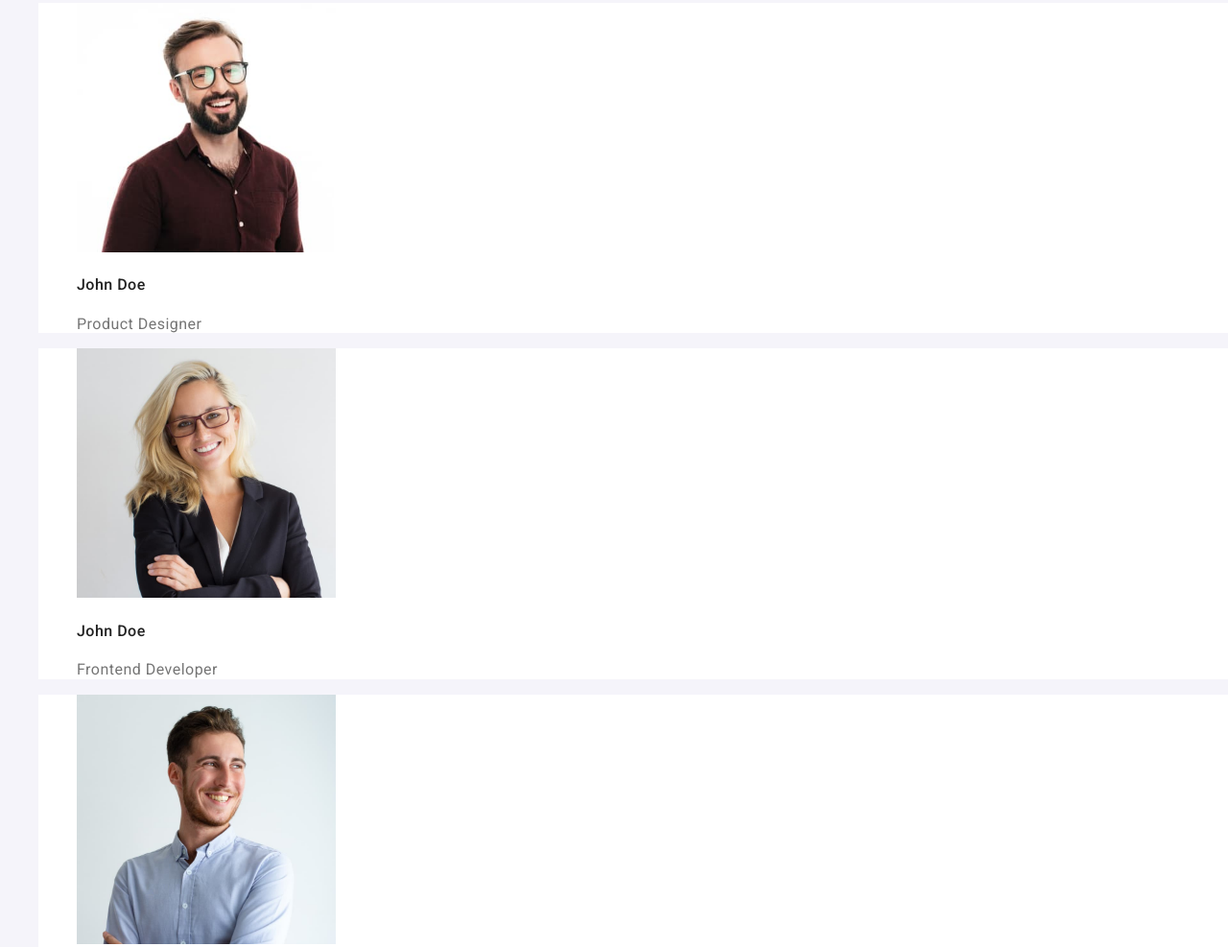
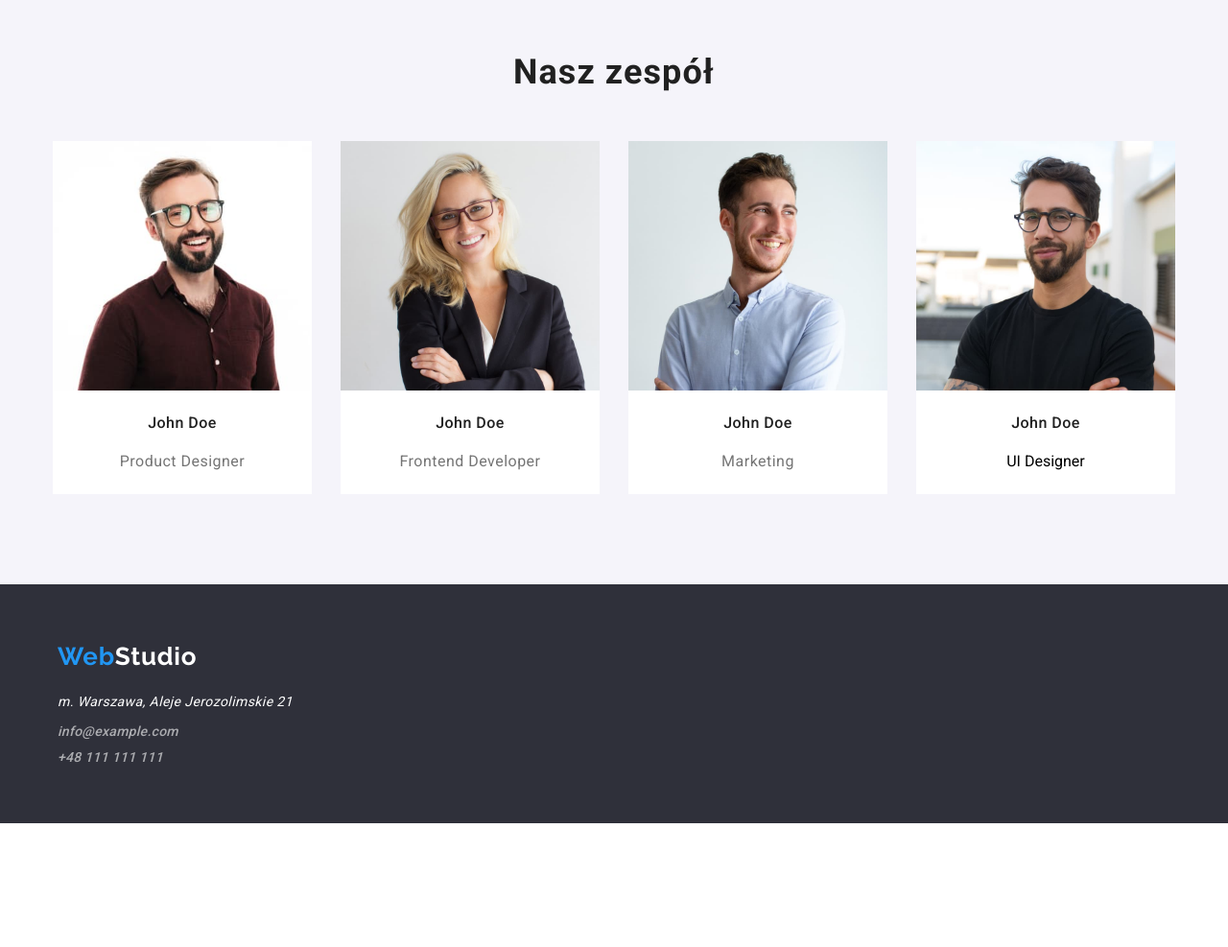
Before and after one commit to HubHubert/goit-markup-hw-03, a plain HTML site: page index.html in a window 1280 px wide. Shown: the part 1489-2476 px from the top of the page at 96% size. After the commit the page ends 2347 px from the top, so only its background shows below. Drawn offline with nearby package versions, Linux system fonts and the light colour scheme.

Commit message:
hw3 index done

```diff
--- a/css/styles.css
+++ b/css/styles.css
@@ -14,11 +14,10 @@ body {
   background: var(--acent-color-for-containers);
 }
 .container {
-  width: 1200px;
-  flex-flow: row wrap;
-  display: flex;
-  justify-content: center;
+  max-width: 1200px;
   text-align: center;
+  margin: 0px;
+  margin: auto;
 }
 .top-page {
   background: var(--acent-color-for-containers);
@@ -26,6 +25,13 @@ body {
   margin: auto;
   margin-top: 0px;
   margin-left: 0px;
+  padding-top: 24px;
+  padding-bottom: 25px;
+  display: flex;
+  justify-content: center;
+  align-items: center;
+}
+.top-section {
   display: flex;
   justify-content: center;
   align-items: center;
@@ -41,8 +47,18 @@ body {
   font-size: 26px;
   line-height: 1.19;
   letter-spacing: 0.03em;
-  margin-top: 24px;
-  margin-bottom: 25px;
+  margin-right: 93px;
+}
+.bottom-logotype {
+  width: 145px;
+  height: 31px;
+  color: #000000;
+  font-family: "Raleway";
+  text-decoration: none;
+  font-weight: 700;
+  font-size: 26px;
+  line-height: 1.19;
+  letter-spacing: 0.03em;
 }
 
 .piece-of-logotype {
@@ -83,14 +99,7 @@ body {
   color: var(--second-main-text-color);
 }
 .navigation {
-  margin-top: 32px;
-  margin-bottom: 32px;
-  margin-left: 94px;
-}
-.container-for-contacts {
-  margin-top: 32px;
-  margin-bottom: 32px;
-  margin-left: 371px;
+  margin-right: 371px;
 }
 
 .contact-links {
@@ -140,13 +149,11 @@ body {
   letter-spacing: 0.06em;
   text-transform: uppercase;
   color: var(--acent-color-text);
-  margin-top: 200px;
+  margin-top: 0px;
   margin-bottom: 0px;
 }
 .buttons-index {
   text-align: center;
-  position: absolute;
-  margin-top: 350px;
   width: 200px;
   height: 50px;
   font-weight: 700;
@@ -158,6 +165,7 @@ body {
   border-radius: 4px;
   border: 0;
   cursor: pointer;
+  margin-top: 30px;
 }
 .buttons-index:hover,
 .buttons-index:focus {
@@ -222,22 +230,13 @@ body {
 .lorem-text:not(:last-child) {
   margin-right: 30px;
 }
-.third-container {
-  width: 1200px;
-  background-color: var(--acent-color-for-containers);
-  margin: auto;
-  display: flex;
-  margin-top: 94px;
-}
 .secondary-h {
   font-weight: 700;
   font-size: 36px;
   line-height: 1.16;
-  text-align: center;
   letter-spacing: 0.03em;
   color: var(--main-text-color);
-  width: 352px;
-  margin-top: 0px;
+  margin: auto;
   margin-bottom: 50px;
 }
 .images-first-list {
@@ -250,15 +249,51 @@ body {
 .images-first-list-item:not(:last-child) {
   margin-right: 30px;
 }
-.images-second-list {
-  list-style-type: none;
+.third-container {
+  width: 1200px;
+  background-color: var(--acent-color-for-containers);
+  margin: auto;
+  display: flex;
+  padding-top: 94px;
+  padding-bottom: 94px;
 }
 .team-container {
   background: var(--team-container-color-background);
+  width: 100%;
+  display: flex;
+  margin: auto;
+  justify-content: center;
+  padding-top: 94px;
+  padding-bottom: 94px;
 }
-.member-container {
+.third-h {
+  font-weight: 700;
+  font-size: 36px;
+  line-height: 1.16;
+  letter-spacing: 0.03em;
+  color: var(--main-text-color);
+  width: 352px;
+  margin: auto;
+  margin-bottom: 50px;
+}
+
+.images-second-list {
+  list-style-type: none;
+  display: flex;
+  margin-top: 0px;
+  margin-bottom: 0px;
+  padding-left: 0px;
+}
+.images-second-list-item:not(:last-child) {
+  margin-right: 30px;
+}
+
+.fig {
   background: var(--acent-color-for-containers);
+  height: 368px;
+  margin: 0px;
 }
+
 .team-member-name {
   font-weight: 500;
   font-size: 16px;
@@ -276,6 +311,23 @@ body {
 .last-container-first-page {
   background: var(--acent-color-for-containers-two);
 }
+.footer-section {
+  padding: 60px;
+}
+.container-footer-items {
+  text-align: left;
+}
+.footer-list {
+  list-style-type: none;
+  margin: 0px;
+  padding: 0px;
+}
+.footer-list-item:not(:last-child) {
+  margin-bottom: 9px;
+}
+.company-data {
+  margin-top: 20px;
+}
 .location {
   text-decoration: none;
   font-weight: 400;
@@ -283,6 +335,8 @@ body {
   line-height: 1.71;
   letter-spacing: 0.03em;
   color: var(--acent-color-text);
+  margin-top: 0px;
+  margin-bottom: 0px;
 }
 .location:hover,
 .location:focus {
--- a/index.html
+++ b/index.html
@@ -23,6 +23,7 @@
   <body>
     <header class="top-page">
       <div class="container">
+        <section class="top-section">
           <a class="logotype" href="./index.html"
             ><span class="piece-of-logotype">Web</span><span>Studio</span>
           </a>
@@ -45,6 +46,7 @@
             >
             <a class="contact-links" href="tel:+48111111111">+48 111 111 111</a>
           </div>
+        </section>
       </div>
     </header>
     <main>
@@ -91,7 +93,7 @@
           </ul>
         </div>
       </div>
-      <div class="third-container">
+      <section class="third-container">
         <div class="container">
           <h2 class="secondary-h">Czym się zajmujemy</h2>
           <ul class="images-first-list">
@@ -121,12 +123,13 @@
             </li>
           </ul>
         </div>
-      </div>
-      <div class="team-container">
-        <h2 class="secondary-h">Nasz zespół</h2>
+      </section>
+      <section class="team-container">
+        <div class="container">
+          <h2 class="third-h">Nasz zespół</h2>
           <ul class="images-second-list">
-          <li class="member-container">
-            <figure>
+            <li class="images-second-list-item">
+              <figure class="fig">
                 <img
                   src="images/img1John.jpg"
                   alt="a picture of a product designer"
@@ -139,8 +142,8 @@
                 </figcaption>
               </figure>
             </li>
-          <li class="member-container">
-            <figure>
+            <li class="images-second-list-item">
+              <figure class="fig">
                 <img
                   src="images/img2John.jpg"
                   alt="a picture of a frontend developer"
@@ -153,8 +156,8 @@
                 </figcaption>
               </figure>
             </li>
-          <li class="member-container">
-            <figure>
+            <li class="images-second-list-item">
+              <figure class="fig">
                 <img
                   src="images/img3John.jpg"
                   alt="a picture of a marketing employee"
@@ -167,8 +170,8 @@
                 </figcaption>
               </figure>
             </li>
-          <li class="member-container">
-            <figure>
+            <li class="images-second-list-item">
+              <figure class="fig">
                 <img
                   src="images/img4John.jpg"
                   alt="a picture of an ui designer"
@@ -183,21 +186,37 @@
             </li>
           </ul>
         </div>
+      </section>
     </main>
     <footer class="last-container-first-page">
-      <a class="logotype" href="./index.html"
+      <section class="footer-section">
+        <div class="container">
+          <div class="container-footer-items">
+            <a class="bottom-logotype" href="./index.html"
               ><span class="piece-of-logotype">Web</span
               ><span class="studio-piece-logotype">Studio</span>
             </a>
+            <address class="company-data">
+              <ul class="footer-list">
+                <li class="footer-list-item">
                   <p class="location">m. Warszawa, Aleje Jerozolimskie 21</p>
-      <address>
+                </li>
+
+                <li class="footer-list-item">
                   <a class="contact-links-bottom" href="mailto:info@example.com"
                     >info@example.com</a
                   ><br />
+                </li>
+                <li class="footer-list-item">
                   <a class="contact-links-bottom" href="tel:+48111111111"
                     >+48 111 111 111</a
                   >
+                </li>
+              </ul>
             </address>
+          </div>
+        </div>
+      </section>
     </footer>
   </body>
 </html>
```
Also changed, not shown: portfolio.html (+1 -1 lines). Lines whose indentation alone changed are shown as unchanged.
